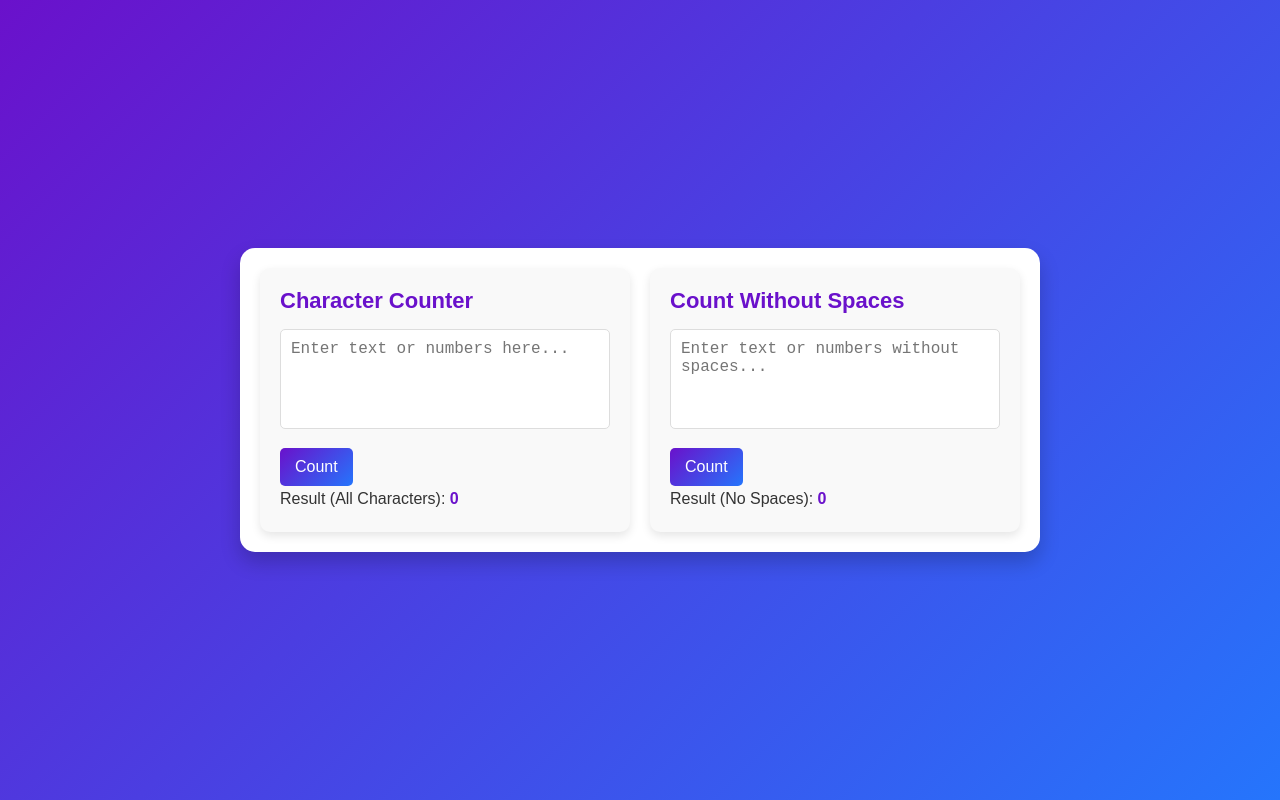
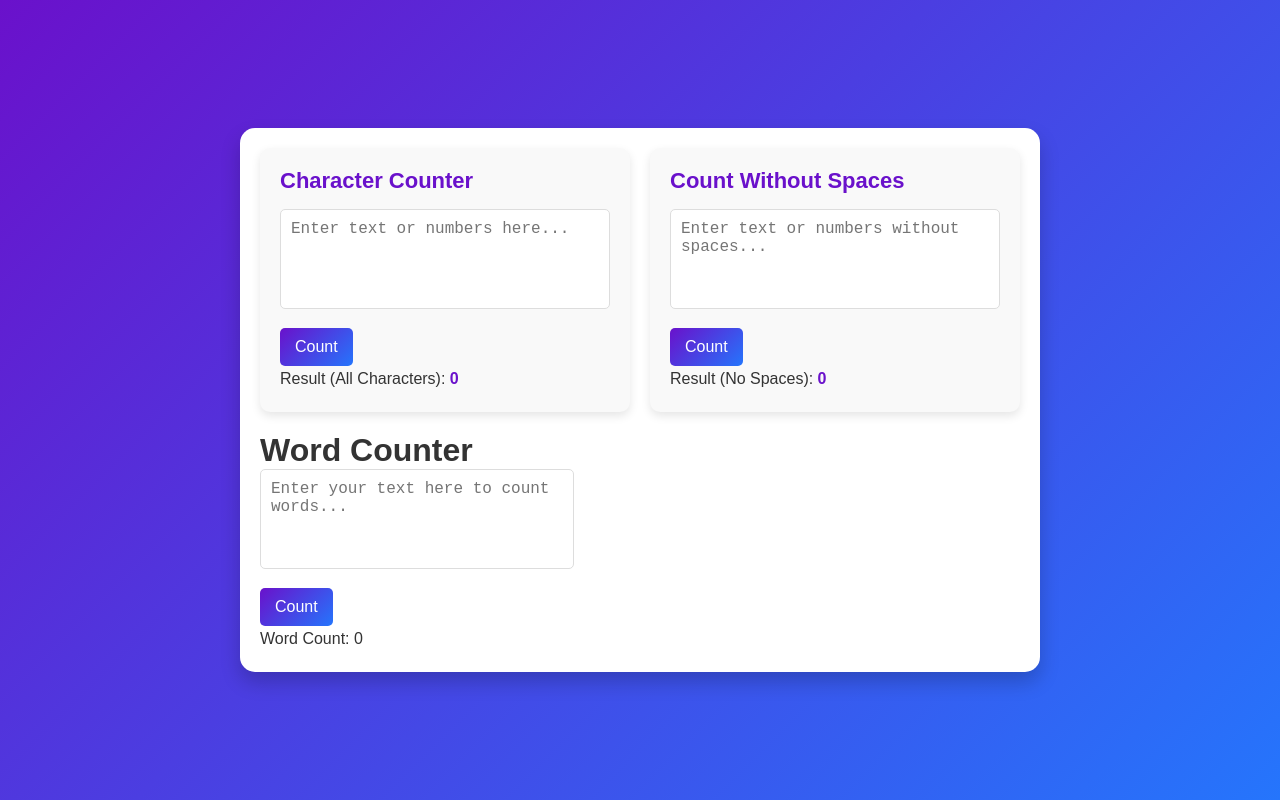
Before and after one commit to Sengkue/count-text-and-number, a plain HTML site: page index.html in a window 1280 px wide. Drawn offline with Linux system fonts and the light colour scheme.

Commit message:
commit Fri 12/06/2024  8:38:25.11

```diff
--- a/index.html
+++ b/index.html
@@ -23,6 +23,14 @@
       <button id="countNoSpacesButton">Count</button>
       <p>Result (No Spaces): <span id="countNoSpaces">0</span></p>
     </div>
+
+    <!-- Third Window: Count Words -->
+    <div class="word-counter-window">
+      <h1>Word Counter</h1>
+      <textarea id="inputTextWords" placeholder="Enter your text here to count words..."></textarea>
+      <button id="countWordsButton">Count</button>
+      <p>Word Count: <span id="countWords">0</span></p>
+    </div>
   </div>
   <script src="script.js"></script>
 </body>
```
